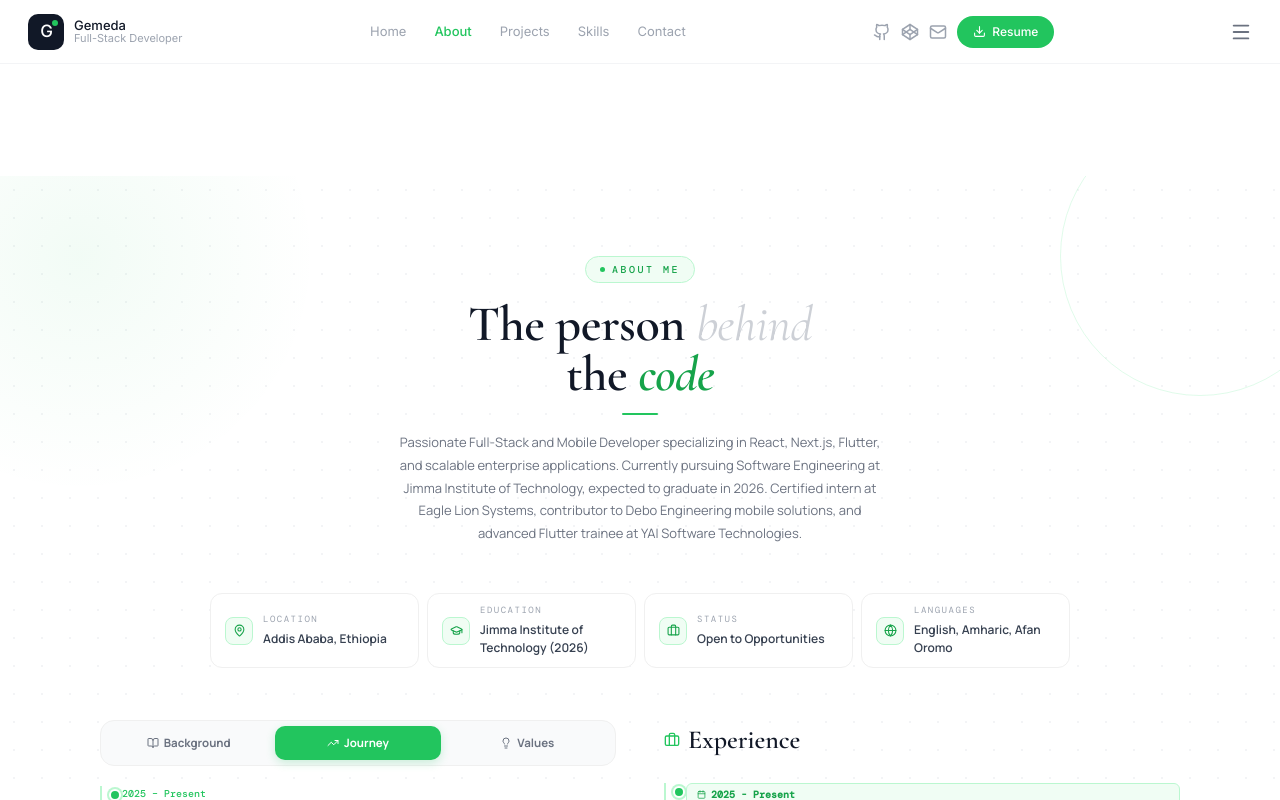
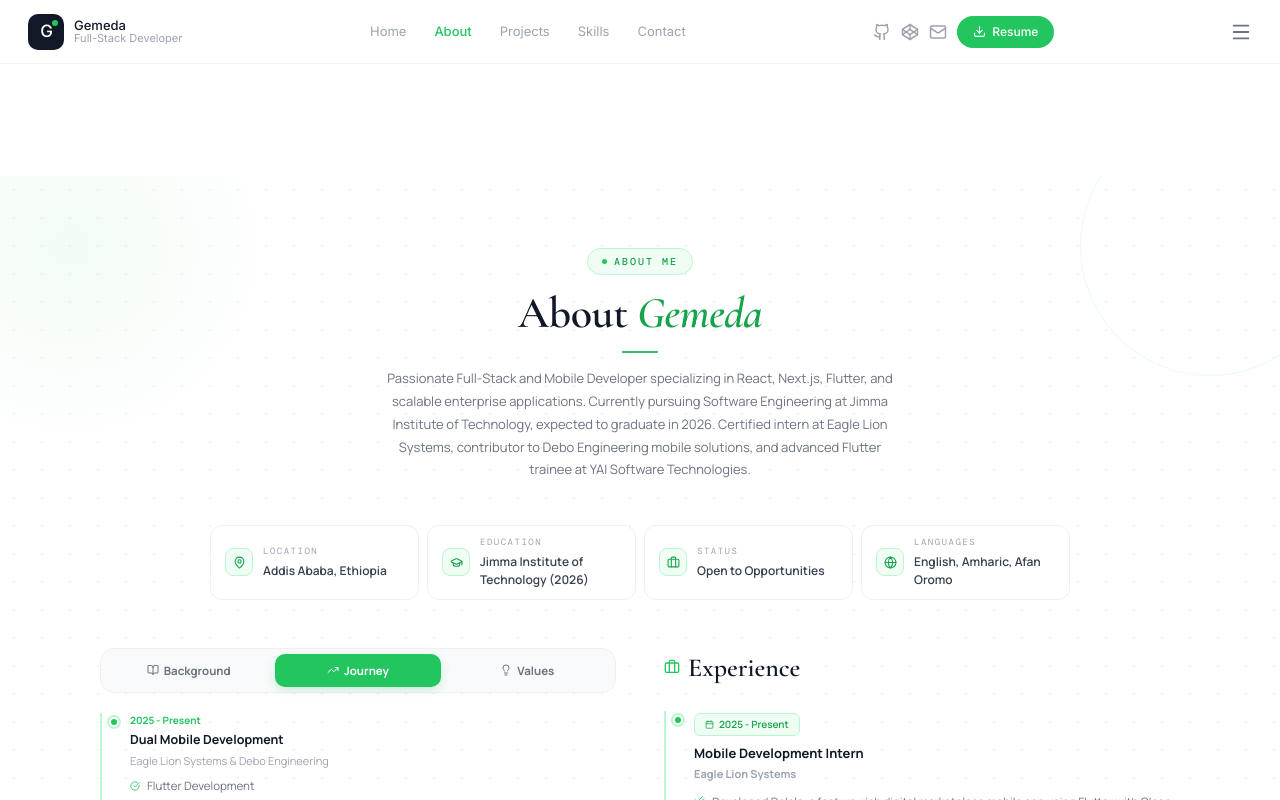
Before and after one commit to Gemeda4927/Jaalo, a Next.js app: page /about in a window 1280 px wide. Both pictures are taken after a click on the button "Journey". Shown: the top 800 px of the page. Built offline with nearby package versions, Linux system fonts and the light colour scheme.

Commit message:
feat: enhance portfolio UI and add certifications section

```diff
--- a/components/About.tsx
+++ b/components/About.tsx
@@ -55,7 +55,7 @@ const css = `
   font-family: 'DM Mono', monospace;
   font-size: 10px;
   font-weight: 500;
-  letter-spacing: 2.5px;
+  letter-spacing: 2px;
   text-transform: uppercase;
   color: #16a34a;
 }
@@ -63,18 +63,20 @@ const css = `
   width: 5px; height: 5px; border-radius: 50%;
   background: #22c55e; display: inline-block; flex-shrink: 0;
 }
+
+/* ── Headline ── */
 .ab-headline {
   font-family: 'Cormorant Garamond', serif;
-  font-size: 50px;
+  font-size: 44px;
   font-weight: 600;
-  line-height: 1.0;
+  line-height: 1.1;
   color: #111827;
   letter-spacing: -0.5px;
 }
 .ab-headline em { color: #16a34a; font-style: italic; }
-.ab-headline .faded { color: #9ca3af; opacity: 0.5; font-style: italic; font-weight: 400; }
+
 .ab-divider { width: 36px; height: 2px; background: #22c55e; border-radius: 2px; margin: 0 auto; }
-.ab-sub { font-size: 13px; color: #6b7280; line-height: 1.75; max-width: 500px; margin: 0 auto; }
+.ab-sub { font-size: 13px; color: #6b7280; line-height: 1.75; max-width: 520px; margin: 0 auto; }
 
 .ab-info-item {
   display: flex;
@@ -116,9 +118,9 @@ const css = `
 
 .ab-dot {
   position: absolute;
-  top: 3px;
-  left: -13px;
-  width: 12px; height: 12px;
+  top: 4px;
+  left: -21px;
+  width: 10px; height: 10px;
   border-radius: 50%;
   background: #22c55e;
   border: 2px solid #fff;
@@ -135,6 +137,8 @@ const css = `
   color: #374151;
 }
 .ab-highlight strong { color: #16a34a; }
+.ab-highlight a { color: #16a34a; font-weight: 600; text-decoration: none; }
+.ab-highlight a:hover { text-decoration: underline; }
 
 .ab-cert {
   display: flex;
@@ -195,7 +199,7 @@ const css = `
   background: #f0fdf4;
   color: #16a34a;
   border: 1px solid #bbf7d0;
-  font-family: 'DM Mono', monospace;
+  font-family: 'Manrope', sans-serif;
 }
 
 .ab-testi-wrap {
@@ -214,11 +218,20 @@ const css = `
   transition: all .25s ease;
 }
 
+.ab-company-link {
+  color: inherit;
+  text-decoration: none;
+  font-weight: 700;
+  border-bottom: 1.5px solid transparent;
+  transition: border-color .15s, color .15s;
+}
+.ab-company-link:hover { color: #16a34a; border-bottom-color: #22c55e; }
+
 @keyframes fadeUp {
-  from { opacity: 0; transform: translateY(8px); }
+  from { opacity: 0; transform: translateY(6px); }
   to   { opacity: 1; transform: translateY(0); }
 }
-.fade-up { animation: fadeUp .28s ease both; }
+.fade-up { animation: fadeUp .24s ease both; }
 `;
 
 export default function AboutComponent() {
@@ -246,25 +259,17 @@ export default function AboutComponent() {
     { icon: Globe,         label: "Languages", value: "English, Amharic, Afan Oromo"         },
   ];
 
-  const S = {
-    // spacing constants — zero guesswork
-    section: { padding: "80px 24px" } as React.CSSProperties,
-    headerWrap: { textAlign: "center" as const, marginBottom: 48 },
-    stack4: { display: "flex", flexDirection: "column" as const, gap: 4 },
-    stack8: { display: "flex", flexDirection: "column" as const, gap: 8 },
-    stack12: { display: "flex", flexDirection: "column" as const, gap: 12 },
-    stack16: { display: "flex", flexDirection: "column" as const, gap: 16 },
-    stack20: { display: "flex", flexDirection: "column" as const, gap: 20 },
-    stack24: { display: "flex", flexDirection: "column" as const, gap: 24 },
-    stack32: { display: "flex", flexDirection: "column" as const, gap: 32 },
-  };
+  const col: React.CSSProperties = { display: "flex", flexDirection: "column" };
 
   return (
     <>
       <style>{css}</style>
 
-      <section id="about" className="ab" style={{ ...S.section, position: "relative", overflow: "hidden" }}>
-
+      <section
+        id="about"
+        className="ab"
+        style={{ padding: "72px 24px", position: "relative", overflow: "hidden" }}
+      >
         {/* dot grid bg */}
         <div style={{
           position: "absolute", inset: 0, pointerEvents: "none",
@@ -273,44 +278,43 @@ export default function AboutComponent() {
         }} />
         {/* green glow */}
         <div style={{
-          position: "absolute", top: -160, left: -160,
-          width: 480, height: 480, borderRadius: "50%", pointerEvents: "none",
+          position: "absolute", top: -140, left: -140,
+          width: 420, height: 420, borderRadius: "50%", pointerEvents: "none",
           background: "radial-gradient(circle, rgba(34,197,94,0.06) 0%, transparent 70%)",
         }} />
         {/* ring top-right */}
-        <div style={{ position: "absolute", top: -60, right: -60, width: 280, height: 280, borderRadius: "50%", border: "1px solid #bbf7d0", opacity: 0.45, pointerEvents: "none" }} />
+        <div style={{
+          position: "absolute", top: -60, right: -60,
+          width: 260, height: 260, borderRadius: "50%",
+          border: "1px solid #bbf7d0", opacity: 0.4, pointerEvents: "none",
+        }} />
 
         <div style={{ position: "relative", zIndex: 1, maxWidth: 1080, margin: "0 auto" }}>
 
-          {/* ════════════════════════════════
-              HEADER
-          ════════════════════════════════ */}
-          <div style={S.headerWrap}>
-            <div style={{ display: "flex", justifyContent: "center", marginBottom: 16 }}>
+          {/* ════════════ HEADER ════════════ */}
+          <div style={{ textAlign: "center", marginBottom: 44 }}>
+            <div style={{ display: "flex", justifyContent: "center", marginBottom: 14 }}>
               <span className="ab-eyebrow">
                 <span className="ab-eyebrow-dot" />
                 About Me
               </span>
             </div>
+
             <h2 className="ab-headline" style={{ marginBottom: 14 }}>
-              The person{" "}
-              <span className="faded">behind</span>
-              <br />
-              the <em>code</em>
+              About <em>Gemeda</em>
             </h2>
-            <div className="ab-divider" style={{ marginBottom: 16 }} />
+
+            <div className="ab-divider" style={{ marginBottom: 14 }} />
             <p className="ab-sub">{personalInfo.bio}</p>
           </div>
 
-          {/* ════════════════════════════════
-              INFO ROW
-          ════════════════════════════════ */}
+          {/* ════════════ INFO ROW ════════════ */}
           <div style={{
             display: "grid",
-            gridTemplateColumns: "repeat(auto-fit, minmax(200px, 1fr))",
+            gridTemplateColumns: "repeat(auto-fit, minmax(196px, 1fr))",
             gap: 8,
             maxWidth: 860,
-            margin: "0 auto 52px",
+            margin: "0 auto 48px",
           }}>
             {infoItems.map((item) => {
               const Icon = item.icon;
@@ -319,7 +323,7 @@ export default function AboutComponent() {
                   <span className="ab-info-icon">
                     <Icon size={13} style={{ color: "#16a34a" }} />
                   </span>
-                  <div style={S.stack4}>
+                  <div style={{ ...col, gap: 3 }}>
                     <p style={{ fontFamily: "'DM Mono',monospace", fontSize: 9, letterSpacing: "1.5px", textTransform: "uppercase", color: "#9ca3af" }}>
                       {item.label}
                     </p>
@@ -332,22 +336,16 @@ export default function AboutComponent() {
             })}
           </div>
 
-          {/* ════════════════════════════════
-              2-COL: LEFT tabs / RIGHT experience
-          ════════════════════════════════ */}
+          {/* ════════════ 2-COL GRID ════════════ */}
           <div style={{ display: "grid", gridTemplateColumns: "1fr 1fr", gap: 48, alignItems: "start" }}>
 
             {/* ── LEFT ── */}
-            <div style={S.stack20}>
+            <div style={{ ...col, gap: 20 }}>
 
               {/* Tab nav */}
               <div style={{
-                display: "flex",
-                gap: 4,
-                padding: 5,
-                borderRadius: 14,
-                background: "#f9fafb",
-                border: "1.5px solid #f0f0f0",
+                display: "flex", gap: 4, padding: 5,
+                borderRadius: 14, background: "#f9fafb", border: "1.5px solid #f0f0f0",
               }}>
                 {tabs.map((tab) => {
                   const Icon = tab.icon;
@@ -364,34 +362,38 @@ export default function AboutComponent() {
                 })}
               </div>
 
-              {/* Tab content — fixed min-height so layout doesn't jump */}
-              <div style={{ minHeight: 380 }} className="fade-up" key={activeTab}>
+              {/* Tab content — auto height, no fixed min-height */}
+              <div className="fade-up" key={activeTab}>
 
                 {/* ── BACKGROUND ── */}
                 {activeTab === "background" && (
-                  <div style={S.stack16}>
+                  <div style={{ ...col, gap: 16 }}>
                     <p style={{ fontSize: 12.5, lineHeight: 1.75, color: "#374151" }}>
-                      I'm a dedicated Full-Stack and Mobile Developer with a journey that started
+                      I'm a dedicated Full-Stack and Mobilen App Developer with a journey that started
                       in C++ programming and evolved into mastering modern web and mobile
                       technologies. Currently pursuing Software Engineering at Jimma Institute
                       of Technology (expected 2026).
                     </p>
                     <div className="ab-highlight">
                       With hands-on experience at{" "}
-                      <strong>Eagle Lion Systems</strong>
+                      <a href="https://www.eaglelionsystems.com/" target="_blank" rel="noopener noreferrer" className="ab-company-link">
+                        Eagle Lion Systems
+                      </a>
                       {" "}(Flutter) and{" "}
-                      <strong>Debo Engineering PLC</strong>
+                      <a href="https://deboengineering.com/" target="_blank" rel="noopener noreferrer" className="ab-company-link">
+                        Debo Engineering PLC
+                      </a>
                       {" "}(React Native), I bridge beautiful user experiences with powerful backend systems.
                     </div>
                     <p style={{ fontSize: 12.5, lineHeight: 1.75, color: "#374151" }}>
-                      Beyond coding, I'm a Teaching Assistant for C++ programming, having
+                      Beyond coding, I'm a Teaching fellow students C++ programming, having
                       mentored 200+ students and developed interactive learning platforms.
                     </p>
                     <div className="ab-cert">
                       <div className="ab-cert-icon">
                         <Medal size={15} style={{ color: "#d97706" }} />
                       </div>
-                      <div style={S.stack8}>
+                      <div style={{ ...col, gap: 6 }}>
                         <div style={{ display: "flex", alignItems: "center", gap: 5 }}>
                           <p style={{ fontSize: 12, fontWeight: 700, color: "#111827" }}>
                             Eagle Lion Systems Certification
@@ -416,38 +418,38 @@ export default function AboutComponent() {
 
                 {/* ── JOURNEY ── */}
                 {activeTab === "journey" && (
-                  <div style={S.stack24}>
+                  <div style={{ ...col, gap: 24 }}>
                     {/* Timeline */}
-                    <div style={{ position: "relative", paddingLeft: 20, borderLeft: "2px solid #bbf7d0" }}>
-                      <div style={S.stack24}>
+                    <div style={{ position: "relative", paddingLeft: 28, borderLeft: "2px solid #bbf7d0" }}>
+                      <div style={{ ...col, gap: 24 }}>
                         {[
                           {
-                            year: "2025 – Present",
+                            year: "2025 - Present",
                             title: "Dual Mobile Development",
                             company: "Eagle Lion Systems & Debo Engineering",
                             points: ["Flutter Development", "React Native", "Enterprise Apps"],
                           },
                           {
-                            year: "2023 – Present",
-                            title: "Teaching Assistant",
+                            year: "2023 - Present",
+                            title: "Teaching Fellow Students",
                             company: "Jimma Institute of Technology",
                             points: ["200+ Students Mentored", "C++ Programming", "Lab Sessions"],
                           },
                           {
-                            year: "2022 – 2026",
+                            year: "2022 - 2026",
                             title: "Software Engineering Student",
                             company: "Jimma Institute of Technology",
-                            points: ["Full-Stack Focus", "Mobile Development", "GPA: 3.6/4.0"],
+                            points: ["Full-Stack Focus", "Mobile Development"],
                           },
                         ].map((item, idx) => (
                           <div key={idx} style={{ position: "relative" }}>
                             <span className="ab-dot" />
-                            <div style={S.stack4}>
-                              <p style={{ fontFamily: "'DM Mono',monospace", fontSize: 10, color: "#22c55e", fontWeight: 500 }}>{item.year}</p>
+                            <div style={{ ...col, gap: 3 }}>
+                              <p style={{ fontFamily: "'Manrope', sans-serif", fontSize: 10, color: "#22c55e", fontWeight: 700 }}>{item.year}</p>
                               <p style={{ fontSize: 12.5, fontWeight: 700, color: "#111827" }}>{item.title}</p>
                               <p style={{ fontSize: 11, color: "#9ca3af" }}>{item.company}</p>
                             </div>
-                            <div style={{ ...S.stack4, marginTop: 8 }}>
+                            <div style={{ ...col, gap: 4, marginTop: 8 }}>
                               {item.points.map((p, i) => (
                                 <div key={i} style={{ display: "flex", alignItems: "center", gap: 7, fontSize: 11.5, color: "#6b7280" }}>
                                   <CheckCircle size={10} style={{ color: "#22c55e", flexShrink: 0 }} />
@@ -466,7 +468,7 @@ export default function AboutComponent() {
                         <Trophy size={13} style={{ color: "#22c55e" }} />
                         <p style={{ fontSize: 12, fontWeight: 700, color: "#111827" }}>Key Achievements</p>
                       </div>
-                      <div style={S.stack4}>
+                      <div style={{ ...col, gap: 4 }}>
                         {achievements?.map((achievement, index) => (
                           <button
                             key={index}
@@ -510,7 +512,7 @@ export default function AboutComponent() {
 
                 {/* ── VALUES ── */}
                 {activeTab === "values" && (
-                  <div style={S.stack16}>
+                  <div style={{ ...col, gap: 16 }}>
                     {values.map((value) => {
                       const Icon = value.icon;
                       return (
@@ -518,7 +520,7 @@ export default function AboutComponent() {
                           <span className="ab-value-icon">
                             <Icon size={14} style={{ color: "#16a34a" }} />
                           </span>
-                          <div style={S.stack4}>
+                          <div style={{ ...col, gap: 4 }}>
                             <p style={{ fontSize: 12.5, fontWeight: 700, color: "#111827" }}>{value.title}</p>
                             <p style={{ fontSize: 11.5, color: "#6b7280", lineHeight: 1.65 }}>{value.description}</p>
                           </div>
@@ -530,7 +532,7 @@ export default function AboutComponent() {
               </div>
             </div>
 
-            {/* ── RIGHT: Experience — no sticky, no overlap ── */}
+            {/* ── RIGHT: Experience ── */}
             <div>
               <div style={{ display: "flex", alignItems: "center", gap: 8, marginBottom: 24 }}>
                 <Briefcase size={16} style={{ color: "#22c55e" }} />
@@ -544,27 +546,40 @@ export default function AboutComponent() {
                 </h3>
               </div>
 
-              <div style={{ position: "relative", paddingLeft: 20, borderLeft: "2px solid #bbf7d0" }}>
-                <div style={S.stack32}>
+              <div style={{ position: "relative", paddingLeft: 28, borderLeft: "2px solid #bbf7d0" }}>
+                <div style={{ ...col, gap: 32 }}>
                   {experience.map((exp, index) => (
                     <div key={index} style={{ position: "relative" }}>
                       <span className="ab-dot" />
 
-                      <div style={{ ...S.stack4, marginBottom: 8 }}>
+                      <div style={{ marginBottom: 8 }}>
                         <span className="ab-exp-period">
                           <Calendar size={9} />
                           {exp.period}
                         </span>
                       </div>
 
-                      <div style={S.stack4}>
+                      <div style={{ ...col, gap: 3 }}>
                         <p style={{ fontSize: 13, fontWeight: 700, color: "#111827" }}>{exp.role}</p>
-                        <p style={{ fontSize: 11, color: "#9ca3af", fontWeight: 500 }}>{exp.company}</p>
+                        <p style={{ fontSize: 11, color: "#9ca3af", fontWeight: 500 }}>
+                          {/* Link company names */}
+                          {exp.company?.toLowerCase().includes("eagle lion") ? (
+                            <a href="https://www.eaglelionsystems.com/" target="_blank" rel="noopener noreferrer" className="ab-company-link" style={{ color: "#9ca3af" }}>
+                              {exp.company}
+                            </a>
+                          ) : exp.company?.toLowerCase().includes("debo") ? (
+                            <a href="https://deboengineering.com/" target="_blank" rel="noopener noreferrer" className="ab-company-link" style={{ color: "#9ca3af" }}>
+                              {exp.company}
+                            </a>
+                          ) : (
+                            exp.company
+                          )}
+                        </p>
                       </div>
 
                       <div style={{ marginTop: 10 }}>
                         {Array.isArray(exp.description) ? (
-                          <div style={S.stack8}>
+                          <div style={{ ...col, gap: 7 }}>
                             {exp.description.map((item, i) => (
                               <div key={i} style={{ display: "flex", alignItems: "flex-start", gap: 7, fontSize: 11.5, color: "#6b7280" }}>
                                 <CheckCheck size={11} style={{ color: "#22c55e", flexShrink: 0, marginTop: 1 }} />
@@ -629,50 +644,59 @@ export default function AboutComponent() {
             </div>
           </div>
 
-          {/* ════════════════════════════════
-              TESTIMONIALS — full width below both cols
-              Only renders when testimonials exist
-          ════════════════════════════════ */}
+          {/* ════════════ TESTIMONIALS ════════════ */}
           {testimonials && testimonials.length > 0 && (
-            <div style={{ marginTop: 48 }}>
-              <div className="ab-testi-wrap">
-                <div style={{ display: "flex", alignItems: "center", gap: 6, marginBottom: 16 }}>
-                  <MessageCircle size={13} style={{ color: "#22c55e" }} />
-                  <p style={{ fontSize: 11.5, fontWeight: 700, color: "#111827" }}>What People Say</p>
+            <div style={{ marginTop: 56 }}>
+
+              {/* Section header */}
+              <div style={{ textAlign: "center", marginBottom: 28 }}>
+                <div style={{ display: "flex", justifyContent: "center", marginBottom: 12 }}>
+                  <span className="ab-eyebrow">
+                    <span className="ab-eyebrow-dot" />
+                    Testimonials
+                  </span>
                 </div>
-                <Quote size={16} style={{ color: "#d1d5db", display: "block", marginBottom: 8 }} />
-                <p style={{ fontSize: 13, fontStyle: "italic", color: "#6b7280", lineHeight: 1.75, marginBottom: 16 }}>
-                  "{testimonials[activeTestimonial].quote}"
-                </p>
-                <div style={{ display: "flex", alignItems: "center", justifyContent: "space-between" }}>
-                  <div style={S.stack4}>
-                    <p style={{ fontSize: 12, fontWeight: 700, color: "#111827" }}>
-                      {testimonials[activeTestimonial].name}
+                <h2 className="ab-headline" style={{ fontSize: 32, marginBottom: 10 }}>
+                  What people <em>say</em>
+                </h2>
+                <div className="ab-divider" />
+              </div>
+
+              {/* Cards grid */}
+              <div style={{
+                display: "grid",
+                gridTemplateColumns: "repeat(auto-fit, minmax(300px, 1fr))",
+                gap: 16,
+              }}>
+                {testimonials.map((t, i) => (
+                  <div
+                    key={i}
+                    className="ab-testi-wrap"
+                    style={{
+                      padding: "18px 20px",
+                      cursor: "pointer",
+                      transition: "border-color .18s",
+                      borderColor: activeTestimonial === i ? "#bbf7d0" : undefined,
+                    }}
+                    onClick={() => setActiveTestimonial(i)}
+                  >
+                    <Quote size={14} style={{ color: "#d1d5db", display: "block", marginBottom: 8 }} />
+                    <p style={{ fontSize: 12, fontStyle: "italic", color: "#6b7280", lineHeight: 1.7, marginBottom: 14 }}>
+                      {t.quote}
                     </p>
-                    <p style={{ fontSize: 11, color: "#9ca3af" }}>
-                      {testimonials[activeTestimonial].role}
-                    </p>
+                    <div style={{ display: "flex", alignItems: "center", justifyContent: "space-between" }}>
+                      <div style={{ ...col, gap: 2 }}>
+                        <p style={{ fontSize: 12, fontWeight: 700, color: "#111827" }}>{t.name}</p>
+                        <p style={{ fontSize: 10.5, color: "#9ca3af" }}>{t.role}</p>
+                      </div>
+                      {t.company && (
+                        <span className="ab-tech-chip">{t.company}</span>
+                      )}
+                    </div>
                   </div>
-                  {testimonials[activeTestimonial].company && (
-                    <span className="ab-tech-chip">{testimonials[activeTestimonial].company}</span>
-                  )}
-                </div>
-                {testimonials.length > 1 && (
-                  <div style={{ display: "flex", gap: 5, marginTop: 14 }}>
-                    {testimonials.map((_, i) => (
-                      <button
-                        key={i}
-                        className="ab-testi-dot-btn"
-                        onClick={() => setActiveTestimonial(i)}
-                        style={{
-                          width: activeTestimonial === i ? 20 : 4,
-                          background: activeTestimonial === i ? "#22c55e" : "#d1d5db",
-                        }}
-                      />
-                    ))}
-                  </div>
-                )}
+                ))}
               </div>
+
             </div>
           )}
 
```
Also changed, not shown: components/Hero.tsx (+6 -39 lines), lib/data.ts (+7 -7 lines).
